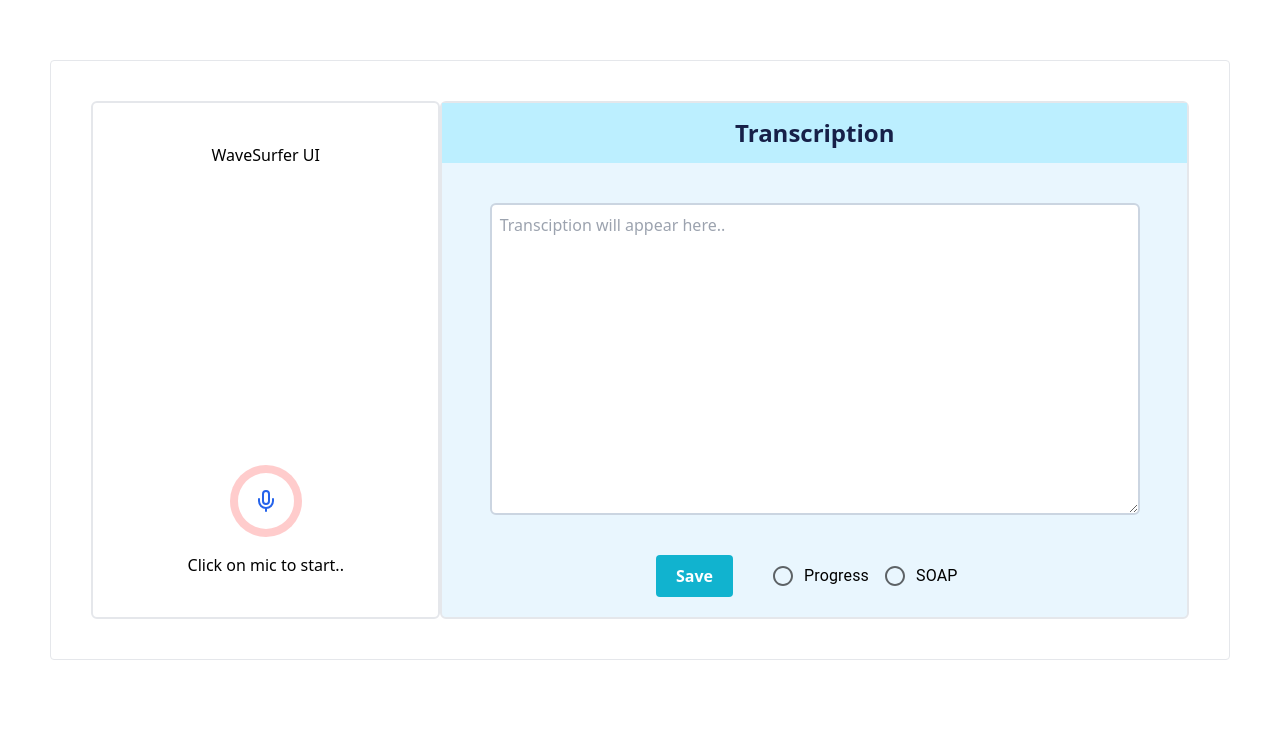
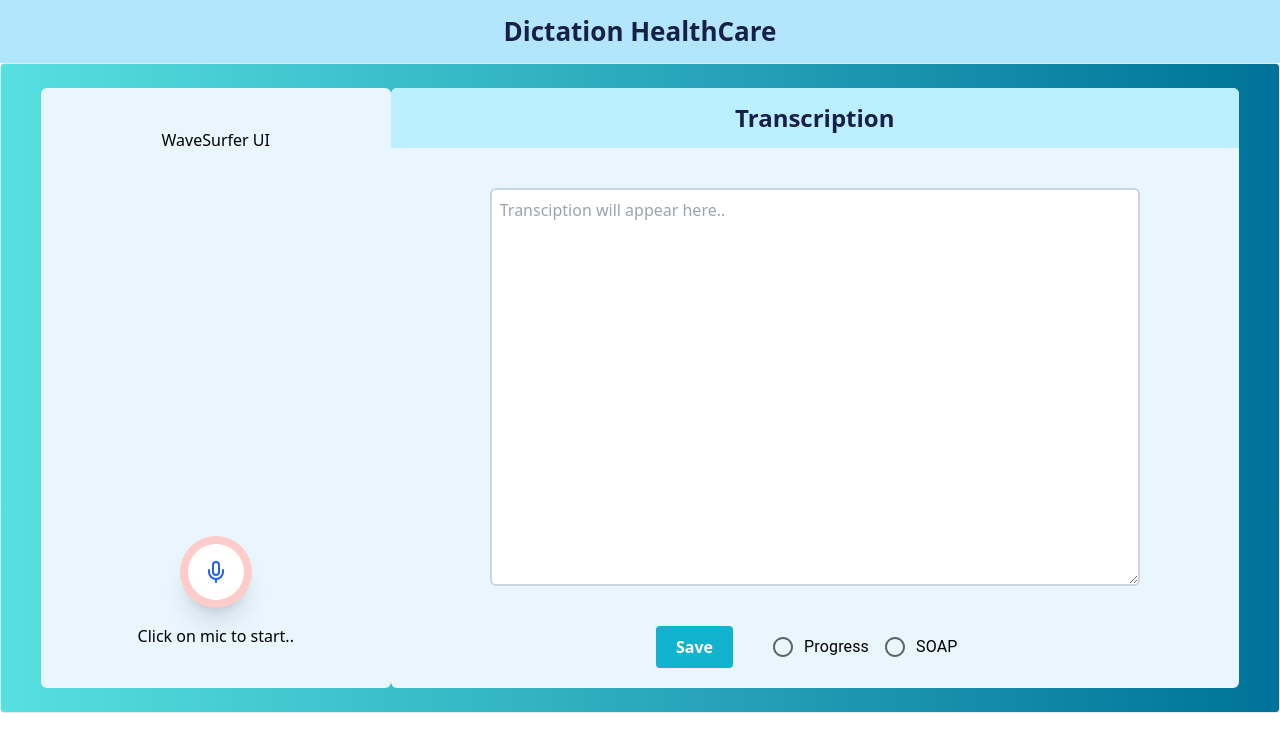
Before and after one commit to uddict/Dictation-App-for-Healthcare-Business, a React (Vite) app: page / in a window 1280 px wide. Shown: the top 752 px of the page. Built offline with nearby package versions, Linux system fonts and the light colour scheme; no server answers.

Commit message:
updated dictate page ui

```diff
--- a/src/App.jsx
+++ b/src/App.jsx
@@ -1,13 +1,17 @@
 import React from "react";
 import Dictate from "./pages/Dictate";
 import { Route, Routes } from "react-router-dom";
+import Header from "./components/Header";
 
 const App = () => {
   return (
-    <Routes>
-      <Route path="/" element={<Dictate />} />
-      {/* <Route path="/about" element={<About />} /> */}
-    </Routes>
+    <>
+      <Header />
+      <Routes>
+        <Route path="/" element={<Dictate />} />
+        {/* <Route path="/about" element={<About />} /> */}
+      </Routes>
+    </>
   );
 };
 
--- a/src/components/Header.jsx
+++ b/src/components/Header.jsx
@@ -1,7 +1,9 @@
 const Header = () => {
-  return <div className="bg-red">
-    jio helathcare
-  </div>;
+  return (
+    <div className="bg-[#B3E5FC] text-[#172048] py-3 text-center text-[26px] font-semibold">
+      Dictation HealthCare
+    </div>
+  );
 };
 
 export default Header;
--- a/src/components/RecordButton.jsx
+++ b/src/components/RecordButton.jsx
@@ -90,7 +90,7 @@ export const RecordButton = () => {
     <div>
       <button
         onClick={handleToggleRecording}
-        className={`bg-white hover:opacity-80 text-white font-bold p-4 rounded-full border-8 border-[#ff0000]/20`}
+        className={`bg-white hover:opacity-80 text-white font-bold p-4 rounded-full border-8 border-[#ff0000]/20 shadow-xl`}
       >
         {isRecording ? (
           <>
--- a/src/pages/Dictate.jsx
+++ b/src/pages/Dictate.jsx
@@ -6,8 +6,8 @@ import RadioButton from "../components/ui/RadioButtons";
 const Dictate = () => {
   return (
     <div>
-      <div className="flex flex-row justify-between mx-[50px] h-[600px] p-10 mt-[60px] border rounded">
-        <div className="border-2 w-[350px]  rounded-md p-10 flex flex-col justify-between items-center ">
+      <div className="flex flex-row justify-between px-10 py-6 border rounded bg-gradient-to-r from-[#56E0E0] to-[#007299] h-full">
+        <div className="w-[350px] max-h-[600px] rounded-md p-10 flex flex-col justify-between items-center bg-[#E9F6FE]">
           {/* <Visualizer /> */}
           <div>WaveSurfer UI</div>
           <div className="flex flex-col items-center gap-4">
@@ -15,8 +15,8 @@ const Dictate = () => {
             <div>Click on mic to start..</div>
           </div>
         </div>
-        <div className="border-2 w-[750px] flex flex-col items-center gap-[40px] bg-[#E9F6FE] rounded-md">
-          <div className="bg-[#BCEFFF] text-center p-3 w-full text-[24px] font-semibold text-[#172048]">
+        <div className="w-[850px] max-h-[600px] flex flex-col items-center gap-[40px] bg-[#E9F6FE] rounded-md">
+          <div className="bg-[#BCEFFF] text-center p-3 w-full text-[24px] font-semibold text-[#172048] rounded-t-md">
             Transcription
           </div>
           <textarea
```
